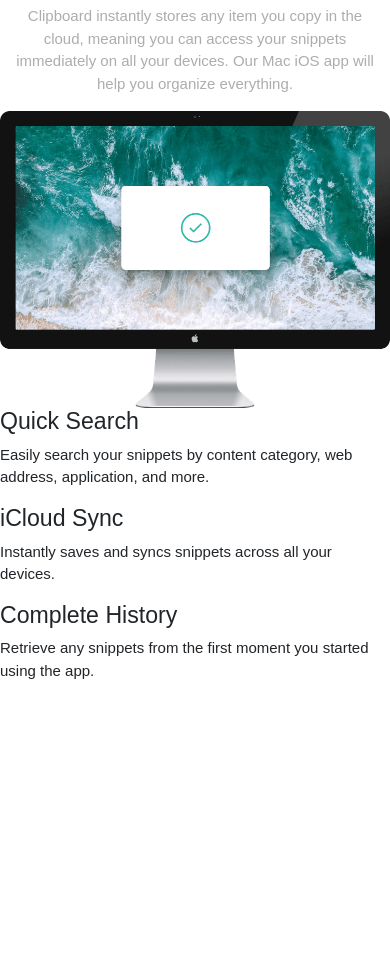
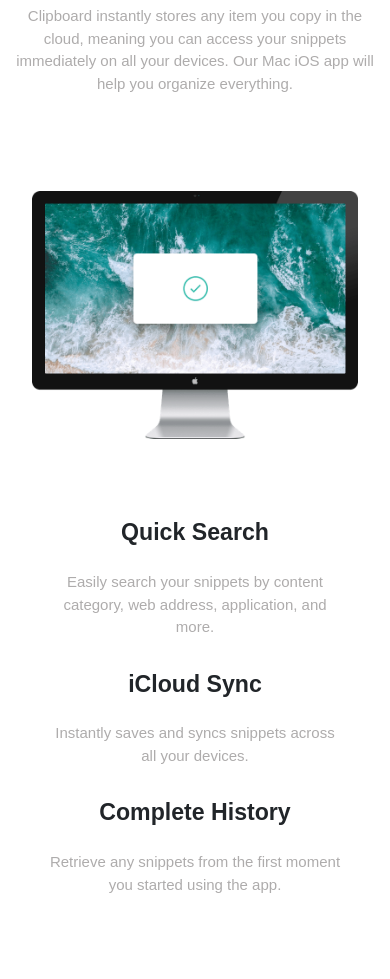
Before and after one commit to Miron-Silviu/Clipboard-landing-page, a plain HTML site: page index.html in a window 390 px wide. Shown: the part 916-1895 px from the top of the page. Before the commit the page ends 1710 px from the top, so only its background shows below. Drawn offline with nearby package versions, Linux system fonts and the light colour scheme; a web font is replaced by a local one.

Commit message:
Feat : Create mobile layout for snippets container.

```diff
--- a/css/style.css
+++ b/css/style.css
@@ -71,15 +71,34 @@ body {
     margin: 7rem 0;
   }
 
-  .snippets--title {
+  .snippets--main--title {
     text-align: center;
     font-weight: 600;
     padding: 2rem 1.7rem 1rem;
   }
-  .snippets--description {
+  .snippets--main--description {
     font-weight: 400;
     padding: 0 1rem;
     color: var(--primary--grey);
+  }
+  .snippets {
+    text-align: center;
+    padding: 2rem 1rem;
+    margin: 4rem 0;
+  }
+  .snippet--img {
+    padding: 0 1rem;
+  }
+  .snippet-info {
+    padding: 4rem 0;
+  }
+  .snippets--title {
+    font-weight: 600;
+    padding: 1rem 0;
+  }
+  .snippet--description {
+    color: var(--primary--grey);
+    padding: 0 2rem;
   }
 }
 
@@ -120,12 +139,12 @@ body {
   .main--container {
     margin: 7rem 0;
   }
-  .snippets--title {
+  .snippets--main--title {
     text-align: center;
     font-weight: 600;
     padding: 1rem;
   }
-  .snippets--description {
+  .snippets--main--description {
     color: var(--primary--grey);
     padding: 0 3rem;
   }
--- a/index.html
+++ b/index.html
@@ -56,8 +56,8 @@
     <main class="main--container">
       <section class="snippets--section">
         <div class="snippets--title--container">
-          <h2 class="snippets--title">Keep track of your snippets</h2>
-          <p class="text-center snippets--description">
+          <h2 class="snippets--main--title">Keep track of your snippets</h2>
+          <p class="text-center snippets--main--description">
             Clipboard instantly stores any item you copy in the cloud, meaning
             you can access your snippets immediately on all your devices. Our
             Mac iOS app will help you organize everything.
@@ -69,18 +69,22 @@
             src="./images/image-computer.png"
             alt="Computer"
           />
-          <h3>Quick Search</h3>
-          <p>
+          <div class="snippet-info">
+            <h3 class="snippets--title">Quick Search</h3>
+            <p class="snippet--description">
               Easily search your snippets by content category, web address,
               application, and more.
             </p>
-          <h3>iCloud Sync</h3>
-          <p>Instantly saves and syncs snippets across all your devices.</p>
-          <h3>Complete History</h3>
-          <p>
+            <h3 class="snippets--title">iCloud Sync</h3>
+            <p class="snippet--description">
+              Instantly saves and syncs snippets across all your devices.
+            </p>
+            <h3 class="snippets--title">Complete History</h3>
+            <p class="snippet--description">
               Retrieve any snippets from the first moment you started using the
               app.
             </p>
+          </div>
         </div>
       </section>
     </main>
```
Lines whose indentation alone changed are shown as unchanged.
